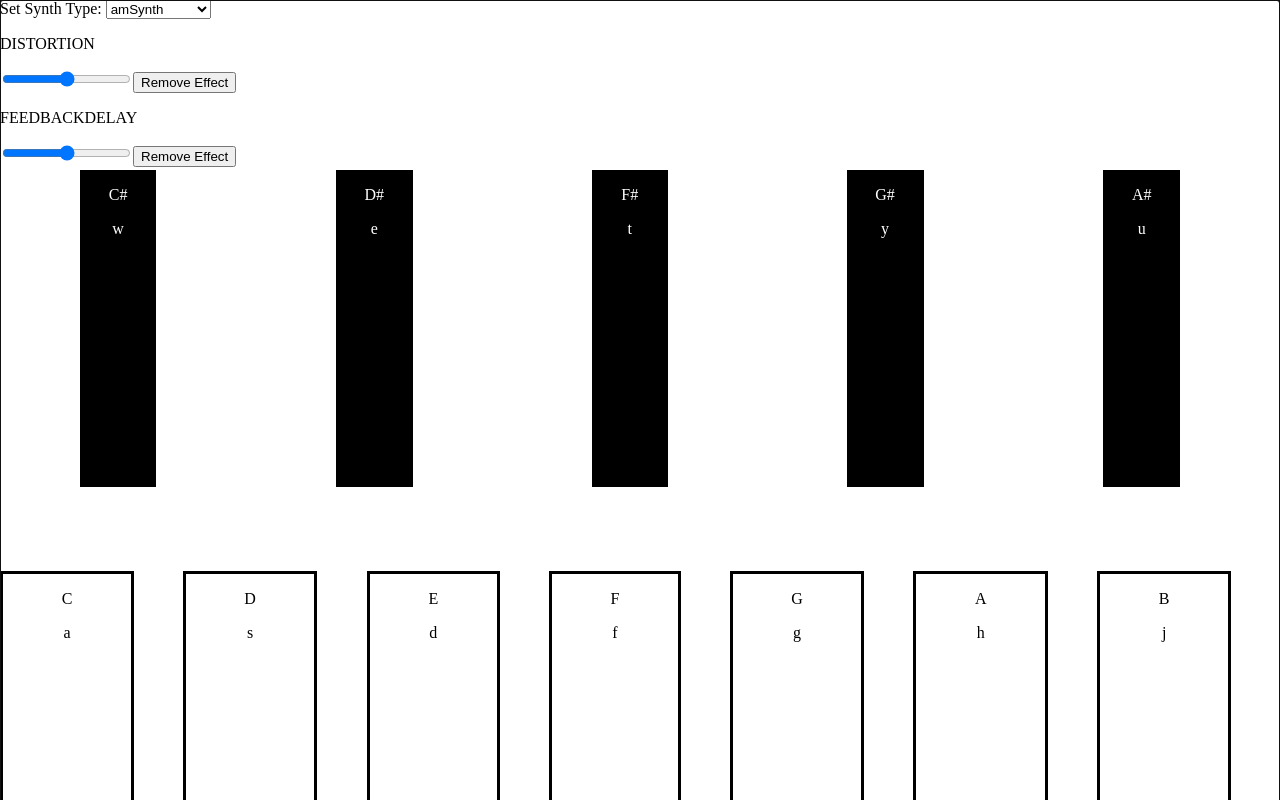
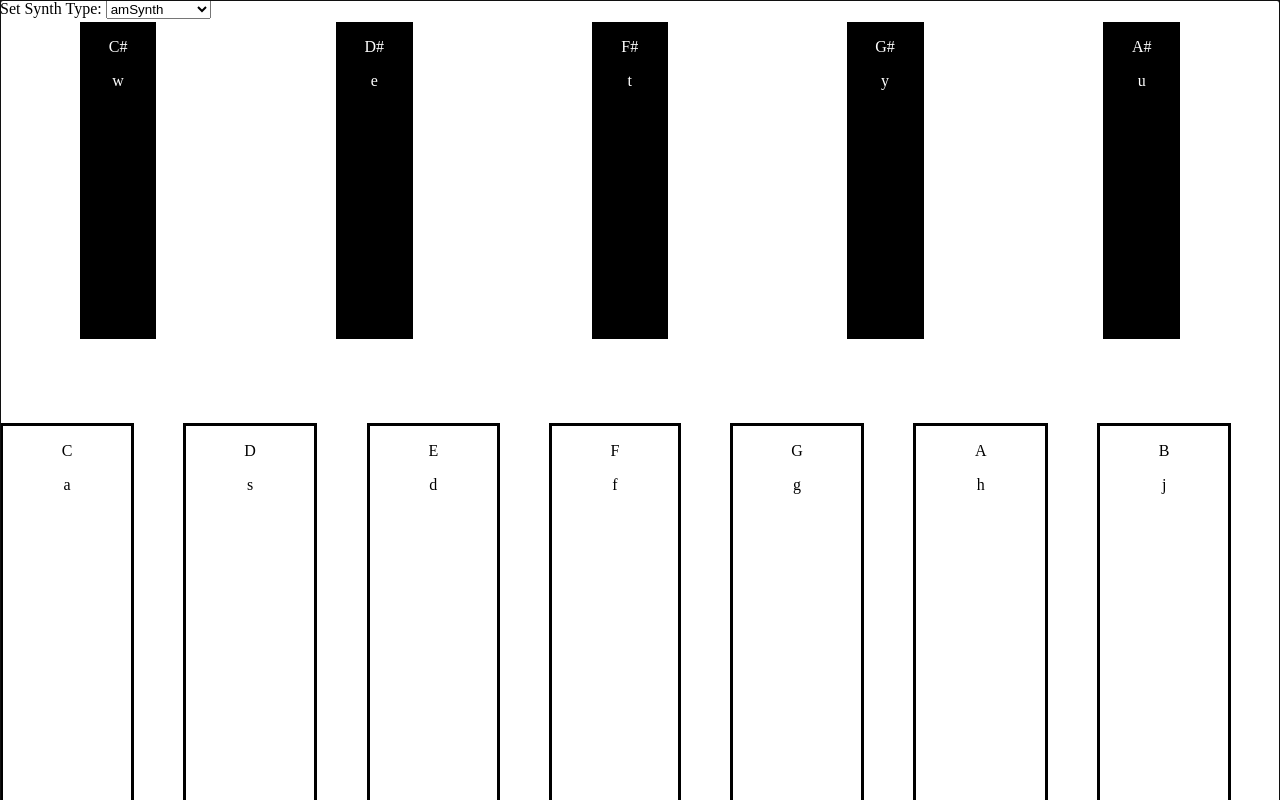
Before and after one commit to kfemelue/sona-react, a React (Vite) app: page / in a window 1280 px wide. Shown: the top 800 px of the page. Built offline with nearby package versions, Linux system fonts and the light colour scheme.

Commit message:
Disable effect sliders

```diff
--- a/src/Synth.jsx
+++ b/src/Synth.jsx
@@ -9,6 +9,7 @@ function Synth(){
      *          - modify this:
      *              - Select effects from a menu to add
      *              - conserve ordering of added effects by sorting effects array by id numbers
+     *              - use form  with onChange for Effects and filters
      * Add menu to choose an octave and set octave state variable with strings, options "1" through "5"
      * Add Controls to set envelope ADSR object
      * Add styling to control select menus for wave type and synth type
@@ -175,17 +176,17 @@ function Synth(){
         effectsHTML.push(<Effect key={i} type={effects[i].type} wet={effects[i].wet}/>);
     };
 
-    for (let i=0; i<effects.length; i++){
-        effectSlidersHTML.push(<div id="effect-slider-container">
-                <p>{effects[i].type.toUpperCase()}</p>
-                <input type="range" min="0" max="100"
-                    onChange={(event)=>{
-                        handleAddEffect(effects[i].type, convertStringToDecimal(event.target.value) )
-                    }}
-                />
-                <button onClick={()=>{handleRemoveEffect(effects[i].type)}}>Remove Effect</button>
-            </div>);
-    };
+    // for (let i=0; i<effects.length; i++){
+    //     effectSlidersHTML.push(<div id="effect-slider-container">
+    //             <label htmlFor={effects[i].type.toUpperCase()}>{effects[i].type.toUpperCase()} Wet/Dry Mix</label>
+    //             <input name={effects[i].type.toUpperCase()} type="range" min="0" max="100"
+    //                 onChange={(event)=>{
+    //                     handleAddEffect(effects[i].type, convertStringToDecimal(event.target.value) )
+    //                 }}
+    //             />
+    //             <button onClick={()=>{handleRemoveEffect(effects[i].type)}}>Remove Effect</button>
+    //         </div>);
+    // };
 
 
 
```
